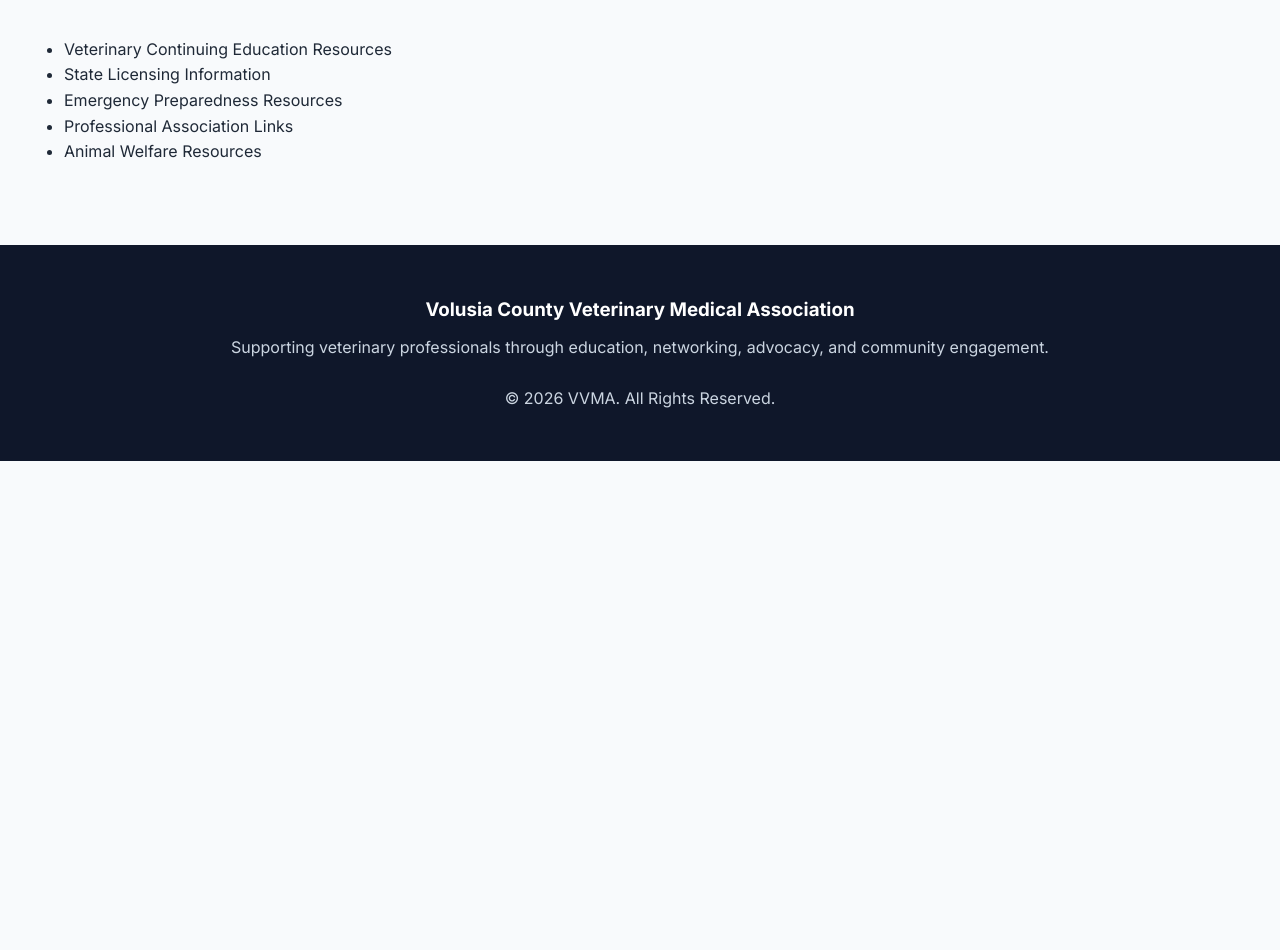
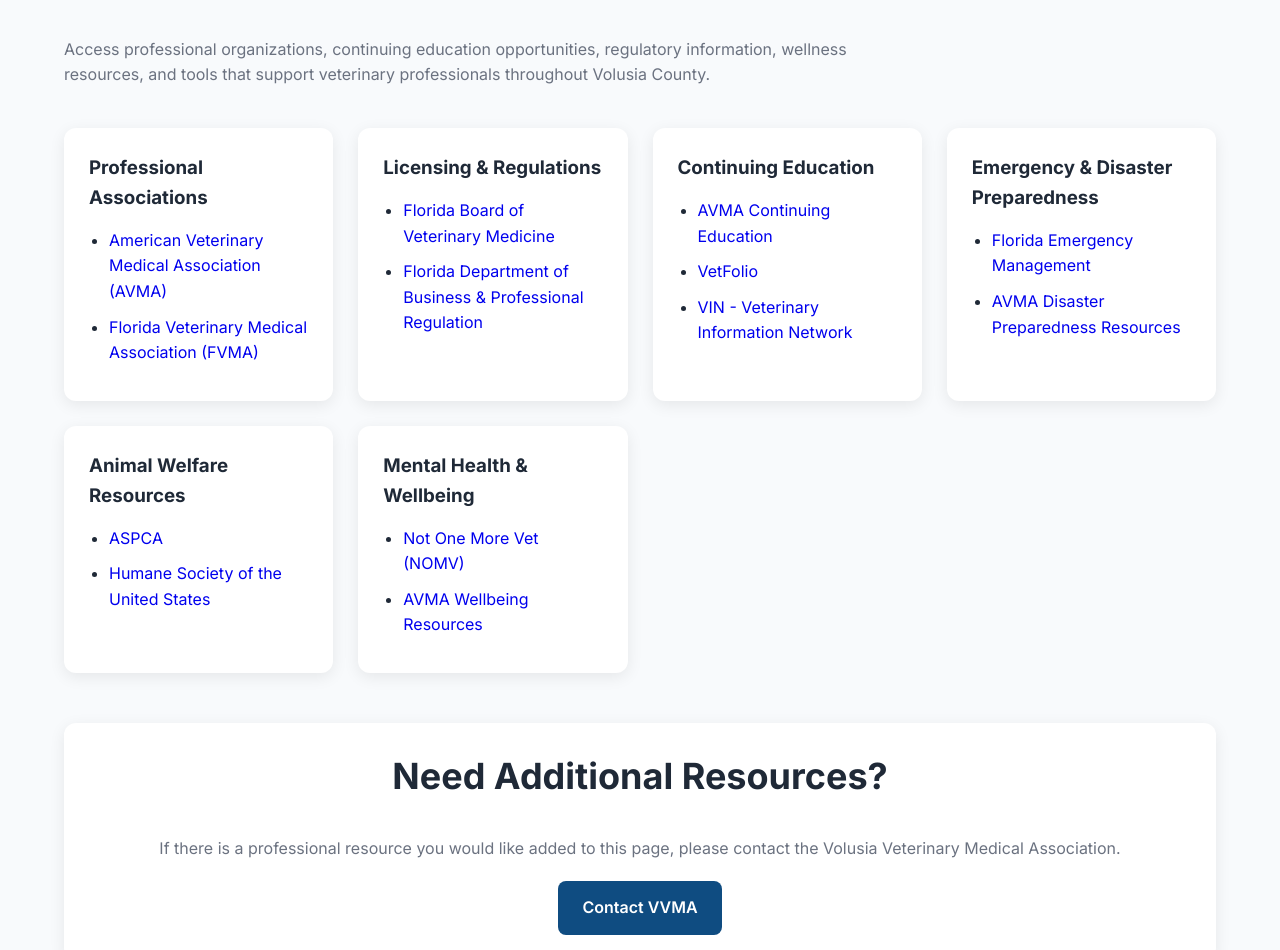
Before and after one commit to WevinKolfe/VolusiaCountyVeterinaryAssociation, a React (Vite) app: page /resources in a window 1280 px wide. Shown: the part 220-1170 px from the top of the page. Before the commit the page ends 800 px from the top, so only its background shows below. Built offline with nearby package versions, Linux system fonts and the light colour scheme.

Commit message:
web fixes

```diff
--- a/src/App.css
+++ b/src/App.css
@@ -244,3 +244,16 @@
 .nav-links a.active {
   color: var(--primary);
 }
+
+
+.contact-form input,
+.contact-form textarea,
+.contact-form select {
+  width: 100%;
+  padding: 14px;
+  margin-bottom: 15px;
+  border: 1px solid #d1d5db;
+  border-radius: 8px;
+  font-size: 1rem;
+  background: white;
+}
--- a/src/pages/ContactPage.jsx
+++ b/src/pages/ContactPage.jsx
@@ -1,84 +1,64 @@
-// import ContactForm from "../components/ContactForm";
+import { useState } from "react";
 
-function Contact() {
+function ContactPage() {
+  const [result, setResult] = useState("");
+
+  const onSubmit = async (event) => {
+    event.preventDefault();
+
+    setResult("Sending message...");
+
+    const formData = new FormData(event.target);
+
+    formData.append(
+      "access_key",
+      "0b737516-c442-4871-9267-749171f07930"
+    );
+
+    const response = await fetch(
+      "https://api.web3forms.com/submit",
+      {
+        method: "POST",
+        body: formData,
+      }
+    );
+
+    const data = await response.json();
+
+    if (data.success) {
+      setResult(
+        "Thank you for contacting the Volusia Veterinary Medical Association. A member of our team will respond as soon as possible."
+      );
+
+      event.target.reset();
+    } else {
+      setResult("Message failed to send. Please try again.");
+    }
+  };
+
   return (
-    <div className="contact-page">
+    <div className="container page">
+      <h1>Contact Us</h1>
 
-      <div className="contact-hero">
-        <h1>Contact Us!</h1>
+      <p>
+        Have a question about membership, events,
+        sponsorship opportunities, or joining our
+        email list? We'd love to hear from you.
+      </p>
 
-        <p>
-          For membership information, event details,
-          or to join our email list, please contact us.
-        </p>
-      </div>
+      <div className="card" style={{ marginTop: "30px" }}>
 
-      <div className="contact-container">
+        <h2>Send Us a Message</h2>
 
-        <div className="contact-info">
-
-          <h2>Get In Touch</h2>
-
-          <div className="contact-item">
-            <h3>Email</h3>
-            <p>volusiavetassoc@gmail.com</p>
-          </div>
-
-          <div className="contact-item">
-            <h3>Organization</h3>
-            <p>Volusia Veterinary Medical Association</p>
-          </div>
-
-          <div className="contact-item">
-            <h3>Common Inquiries</h3>
-            <p>
-              Membership Information
-              <br />
-              Event Details
-              <br />
-              Email List Subscription
-            </p>
-          </div>
-
-        </div>
-
-        <form className="contact-form" action="https://api.web3forms.com/submit" method="POST">
-
-          <input
-            type="hidden"
-            name="access_key"
-            //value="4043aafa-87d1-42d0-b551-e8e1cccafad6"
-          />
-
-          <input
-            type="hidden"
-            name="subject"
-            value="New inquiry from Volusia Veterinary Medical Association Website"
-          />
-
-          <input
-            type="hidden"
-            name="from_name"
-            value="Volusia Veterinary Medical Association Website"
-          />
-
-          <input
-            type="hidden"
-            name="redirect"
-            value="https://volusiavetassociation.org/contact/success"
-          />
+        <form
+          onSubmit={onSubmit}
+          className="contact-form"
+        >
 
           <input
             type="text"
             name="name"
             placeholder="Full Name"
-            required
-          />
-
-          <input
-            type="text"
-            name="business"
-            placeholder="Business Name"
             required
           />
 
@@ -95,49 +75,112 @@
             placeholder="Phone Number"
           />
 
+          <input
+            type="text"
+            name="organization"
+            placeholder="Clinic, Hospital, or Organization"
+          />
+
           <select
-            name="Inquiry Type"
+            name="inquiryType"
             required
           >
             <option value="">
-              Select a inquiry type
+              Select Inquiry Type
             </option>
 
-            <option>
+            <option value="Membership">
               Membership Information
             </option>
 
-            <option>
-              Event Details
+            <option value="Events">
+              Event Information
             </option>
 
-            <option>
-              Email List Subscription
+            <option value="Email List">
+              Join Email List
             </option>
 
-            <option>
-              Other
+            <option value="Volunteer">
+              Volunteer Opportunities
             </option>
 
+            <option value="Sponsorship">
+              Sponsorship Information
+            </option>
+
+            <option value="General">
+              General Inquiry
+            </option>
           </select>
 
           <textarea
             name="message"
             rows="6"
-            placeholder="Tell us about your inquiry..."
+            placeholder="How can we help you?"
             required
           ></textarea>
 
-          <button type="submit">
-            Submit Inquiry
+          <input
+            type="hidden"
+            name="subject"
+            value="New Contact Form Submission - VVMA Website"
+          />
+
+          <input
+            type="hidden"
+            name="from_name"
+            value="VVMA Website"
+          />
+
+          <button
+            type="submit"
+            className="btn"
+          >
+            Send Message
           </button>
 
         </form>
 
+        <p style={{ marginTop: "20px" }}>
+          {result}
+        </p>
+
+      </div>
+
+      <div
+        className="card"
+        style={{ marginTop: "30px" }}
+      >
+        <h2>Other Ways to Connect</h2>
+
+        <p>
+          <strong>Email:</strong><br />
+          volusiavetassoc@gmail.com
+        </p>
+
+        <br />
+
+        <p>
+          <strong>Facebook Community:</strong><br />
+          Connect with veterinary professionals from
+          across Volusia County in our official Facebook group.
+        </p>
+
+        <br />
+
+        <a
+          href="https://www.facebook.com/groups/volusiavets"
+          target="_blank"
+          rel="noopener noreferrer"
+          className="btn"
+        >
+          Join Facebook Group
+        </a>
       </div>
 
     </div>
   );
 }
 
-export default Contact;
+export default ContactPage;
--- a/src/pages/ResourcesPage.jsx
+++ b/src/pages/ResourcesPage.jsx
@@ -1,15 +1,158 @@
 function ResourcesPage() {
+  const resources = [
+    {
+      category: "Professional Associations",
+      links: [
+        {
+          name: "American Veterinary Medical Association (AVMA)",
+          url: "https://www.avma.org"
+        },
+        {
+          name: "Florida Veterinary Medical Association (FVMA)",
+          url: "https://fvma.org"
+        }
+      ]
+    },
+    {
+      category: "Licensing & Regulations",
+      links: [
+        {
+          name: "Florida Board of Veterinary Medicine",
+          url: "https://floridasveterinarymedicine.gov"
+        },
+        {
+          name: "Florida Department of Business & Professional Regulation",
+          url: "https://www.myfloridalicense.com"
+        }
+      ]
+    },
+    {
+      category: "Continuing Education",
+      links: [
+        {
+          name: "AVMA Continuing Education",
+          url: "https://www.avma.org"
+        },
+        {
+          name: "VetFolio",
+          url: "https://www.vetfolio.com"
+        },
+        {
+          name: "VIN - Veterinary Information Network",
+          url: "https://www.vin.com"
+        }
+      ]
+    },
+    {
+      category: "Emergency & Disaster Preparedness",
+      links: [
+        {
+          name: "Florida Emergency Management",
+          url: "https://www.floridadisaster.org"
+        },
+        {
+          name: "AVMA Disaster Preparedness Resources",
+          url: "https://www.avma.org"
+        }
+      ]
+    },
+    {
+      category: "Animal Welfare Resources",
+      links: [
+        {
+          name: "ASPCA",
+          url: "https://www.aspca.org"
+        },
+        {
+          name: "Humane Society of the United States",
+          url: "https://www.humanesociety.org"
+        }
+      ]
+    },
+    {
+      category: "Mental Health & Wellbeing",
+      links: [
+        {
+          name: "Not One More Vet (NOMV)",
+          url: "https://www.nomv.org"
+        },
+        {
+          name: "AVMA Wellbeing Resources",
+          url: "https://www.avma.org"
+        }
+      ]
+    }
+  ];
+
   return (
     <div className="container page">
       <h1>Resources</h1>
 
-      <ul>
-        <li>Veterinary Continuing Education Resources</li>
-        <li>State Licensing Information</li>
-        <li>Emergency Preparedness Resources</li>
-        <li>Professional Association Links</li>
-        <li>Animal Welfare Resources</li>
-      </ul>
+      <p
+        style={{
+          maxWidth: "800px",
+          marginBottom: "40px"
+        }}
+      >
+        Access professional organizations, continuing
+        education opportunities, regulatory information,
+        wellness resources, and tools that support
+        veterinary professionals throughout Volusia County.
+      </p>
+
+      <div className="card-grid">
+        {resources.map((section, index) => (
+          <div className="card" key={index}>
+            <h3>{section.category}</h3>
+
+            <ul
+              style={{
+                paddingLeft: "20px",
+                marginTop: "15px"
+              }}
+            >
+              {section.links.map((link, linkIndex) => (
+                <li
+                  key={linkIndex}
+                  style={{ marginBottom: "10px" }}
+                >
+                  <a
+                    href={link.url}
+                    target="_blank"
+                    rel="noopener noreferrer"
+                  >
+                    {link.name}
+                  </a>
+                </li>
+              ))}
+            </ul>
+          </div>
+        ))}
+      </div>
+
+      <div
+        className="card"
+        style={{
+          marginTop: "50px",
+          textAlign: "center"
+        }}
+      >
+        <h2>Need Additional Resources?</h2>
+
+        <p>
+          If there is a professional resource you would
+          like added to this page, please contact the
+          Volusia Veterinary Medical Association.
+        </p>
+
+        <a
+          href="/contact"
+          className="btn"
+          style={{ marginTop: "20px" }}
+        >
+          Contact VVMA
+        </a>
+      </div>
     </div>
   );
 }
```
